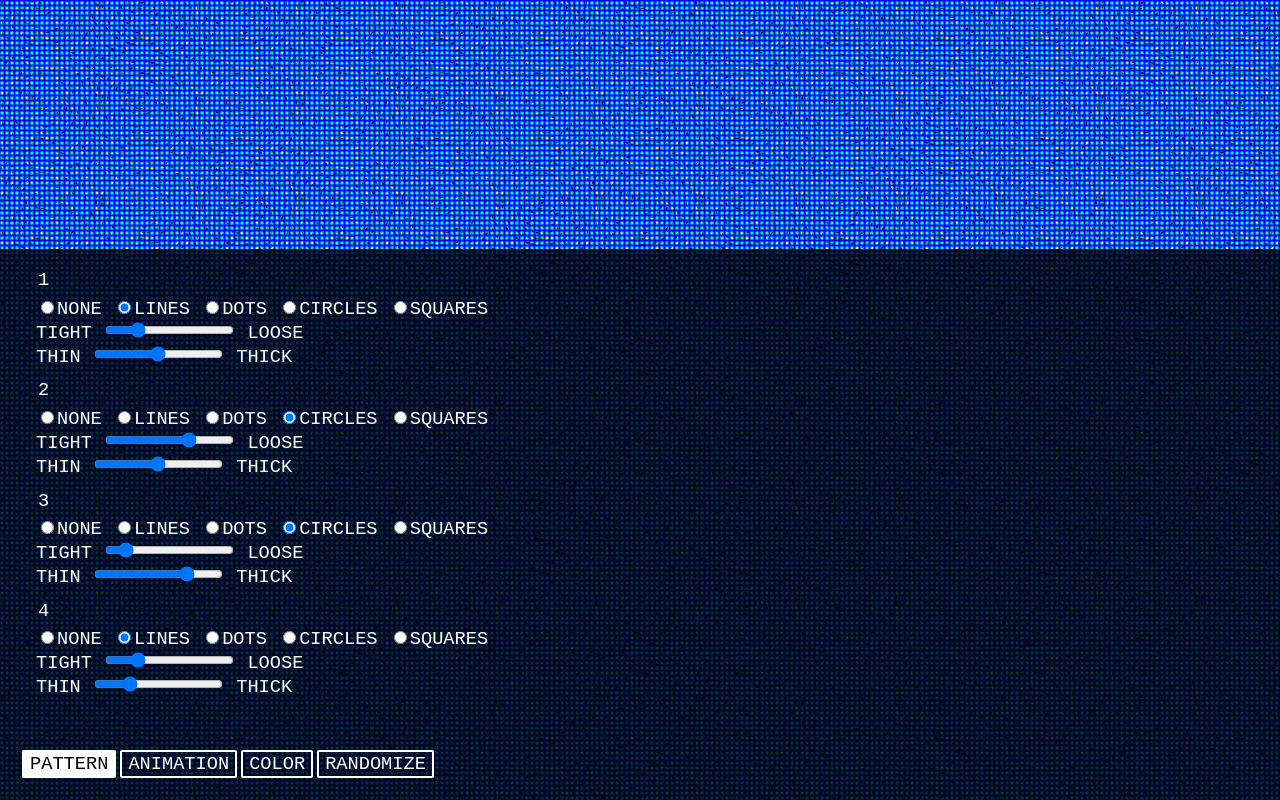
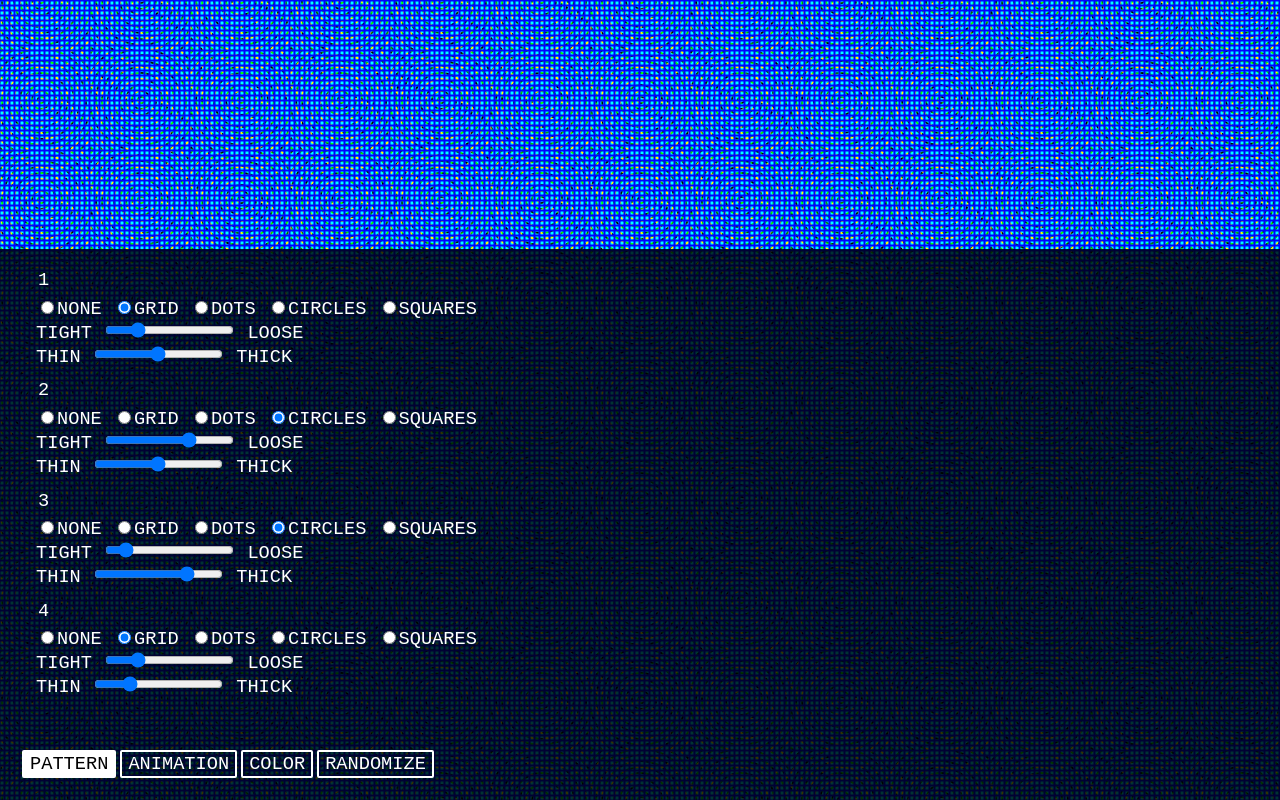
Before and after one commit to jayKayEss/moirescope, a React (Create React App) app: page / in a window 1280 px wide. Both pictures are taken after a click on the button "PATTERN". Built offline with nearby package versions, Linux system fonts and the light colour scheme.

Commit message:
Rename some things

```diff
--- a/src/Constants.js
+++ b/src/Constants.js
@@ -1,7 +1,7 @@
 const Constants = {
   Type: {
     None: '',
-    Lines: "lines",
+    Grid: "grid",
     Dots: "dots",
     Circles: "circles",
     Squares: "squares"
@@ -22,14 +22,14 @@ const Constants = {
     None: '',
     Spin: 'spin',
     Hover: 'hover',
-    Shuffle: 'shuffle',
+    Slide: 'slide',
     Zoom: 'zoom'
   },
   Timing: {
     '': '',
     spin: 'linear',
     hover: 'linear',
-    shuffle: 'ease-in-out',
+    slide: 'ease-in-out',
     zoom: 'ease-in-out'
   },
   Color: {
--- a/src/Layer.css
+++ b/src/Layer.css
@@ -28,7 +28,7 @@
 	}
 }
 
-@keyframes shuffle {
+@keyframes slide {
   from {
     transform: translate(-10%);
   }
--- a/src/Layer.js
+++ b/src/Layer.js
@@ -3,7 +3,7 @@ import ReactDOMServer from 'react-dom/server';
 import Constants from './Constants.js';
 import './Layer.css';
 
-const Lines = (props) => {
+const Grid = (props) => {
     var spacing = props.spacing,
         weight = props.weight,
         fullsize = weight + spacing,
@@ -131,8 +131,8 @@ class Layer extends Component {
       case Constants.Type.Dots:
         svg = Dots(this.props);
         break;
-      case Constants.Type.Lines:
-        svg = Lines(this.props);
+      case Constants.Type.Grid:
+        svg = Grid(this.props);
         break;
       case Constants.Type.Circles:
         svg = Circles(this.props);
--- a/src/Palette/Animation.js
+++ b/src/Palette/Animation.js
@@ -14,7 +14,7 @@ class Animation extends Component {
                 <label><input type="radio" name={"animation_" + i} value={Constants.Animation.None} onChange={this.props.onAnimationChange(i)} checked={layer.animation === Constants.Animation.None} disabled={layer.type === Constants.Type.None}/>NONE </label>
                 <label><input type="radio" name={"animation_" + i} value={Constants.Animation.Spin} onChange={this.props.onAnimationChange(i)} checked={layer.animation === Constants.Animation.Spin} disabled={layer.type === Constants.Type.None}/>SPIN </label>
                 <label><input type="radio" name={"animation_" + i} value={Constants.Animation.Hover} onChange={this.props.onAnimationChange(i)} checked={layer.animation === Constants.Animation.Hover} disabled={layer.type === Constants.Type.None}/>HOVER </label>
-                <label><input type="radio" name={"animation_" + i} value={Constants.Animation.Shuffle} onChange={this.props.onAnimationChange(i)} checked={layer.animation === Constants.Animation.Shuffle} disabled={layer.type === Constants.Type.None}/>SHUFFLE </label>
+                <label><input type="radio" name={"animation_" + i} value={Constants.Animation.Slide} onChange={this.props.onAnimationChange(i)} checked={layer.animation === Constants.Animation.Slide} disabled={layer.type === Constants.Type.None}/>SLIDE </label>
                 <label><input type="radio" name={"animation_" + i} value={Constants.Animation.Zoom} onChange={this.props.onAnimationChange(i)} checked={layer.animation === Constants.Animation.Zoom} disabled={layer.type === Constants.Type.None}/>ZOOM </label>
               </div>
 
--- a/src/Palette/Pattern.js
+++ b/src/Palette/Pattern.js
@@ -12,7 +12,7 @@ class Pattern extends Component {
               <legend>{i+1}</legend>
               <div>
                 <label><input type="radio" name={"type_"+i} value={Constants.Type.None} onChange={this.props.onTypeChange(i)} checked={layer.type === Constants.Type.None}/>NONE </label>
-                <label><input type="radio" name={"type_"+i} value={Constants.Type.Lines} onChange={this.props.onTypeChange(i)} checked={layer.type === Constants.Type.Lines}/>LINES </label>
+                <label><input type="radio" name={"type_"+i} value={Constants.Type.Grid} onChange={this.props.onTypeChange(i)} checked={layer.type === Constants.Type.Grid}/>GRID </label>
                 <label><input type="radio" name={"type_"+i} value={Constants.Type.Dots} onChange={this.props.onTypeChange(i)} checked={layer.type === Constants.Type.Dots}/>DOTS </label>
                 <label><input type="radio" name={"type_"+i} value={Constants.Type.Circles} onChange={this.props.onTypeChange(i)} checked={layer.type === Constants.Type.Circles}/>CIRCLES </label>
                 <label><input type="radio" name={"type_"+i} value={Constants.Type.Squares} onChange={this.props.onTypeChange(i)} checked={layer.type === Constants.Type.Squares}/>SQUARES </label>
```
